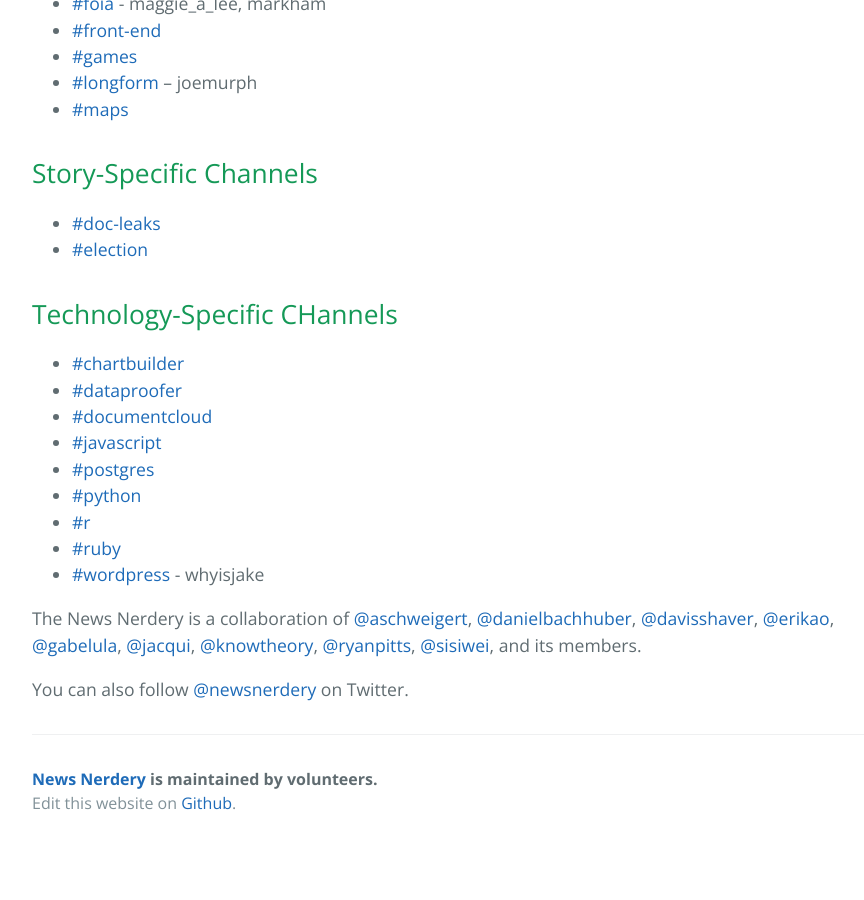
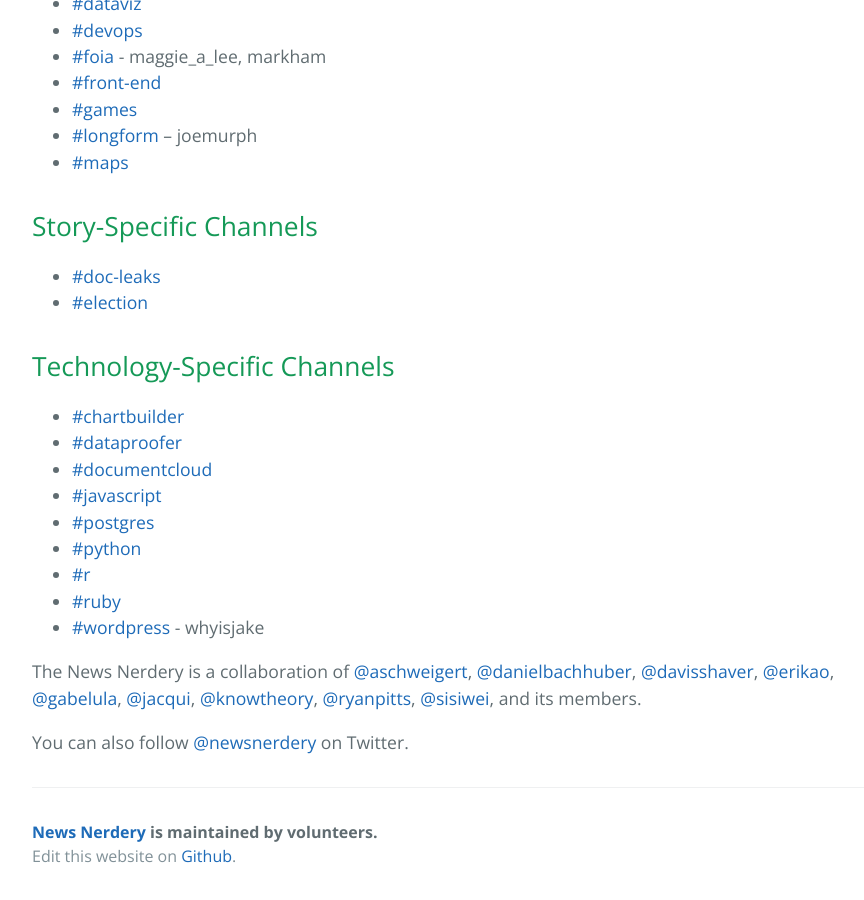
Before and after one commit to newsnerdery/newsnerdery, a Jekyll site: the page built from index.md, in a window 1280 px wide and 900 px high, scrolled down 1760 px. Shown: the whole window, without its empty margins (192-1056 px from the left). Built offline with Jekyll 4.4.1, drawn with Linux system fonts in a browser that asks for light colours; our own code applies the rules of GitHub Pages for plain Markdown files; before the commit the page ends 2607 px from its top, so only the background shows below that; some of the changed text lies outside the part shown.

```diff
--- a/index.md
+++ b/index.md
@@ -52,7 +54,7 @@ We have more than 40 Slack channels. We try to keep the list of channels pruned
 * [#doc-leaks](https://newsnerdery.slack.com/messages/doc-leaks/)
 * [#election](https://newsnerdery.slack.com/messages/election/)
 
-## Technology-Specific CHannels
+## Technology-Specific Channels
 * [#chartbuilder](https://newsnerdery.slack.com/messages/chartbuilder/)
 * [#dataproofer](https://newsnerdery.slack.com/messages/dataproofer/)
 * [#documentcloud](https://newsnerdery.slack.com/messages/documentcloud/)
```
Also changed, not shown: other parts of index.md (+2 -0 lines).
